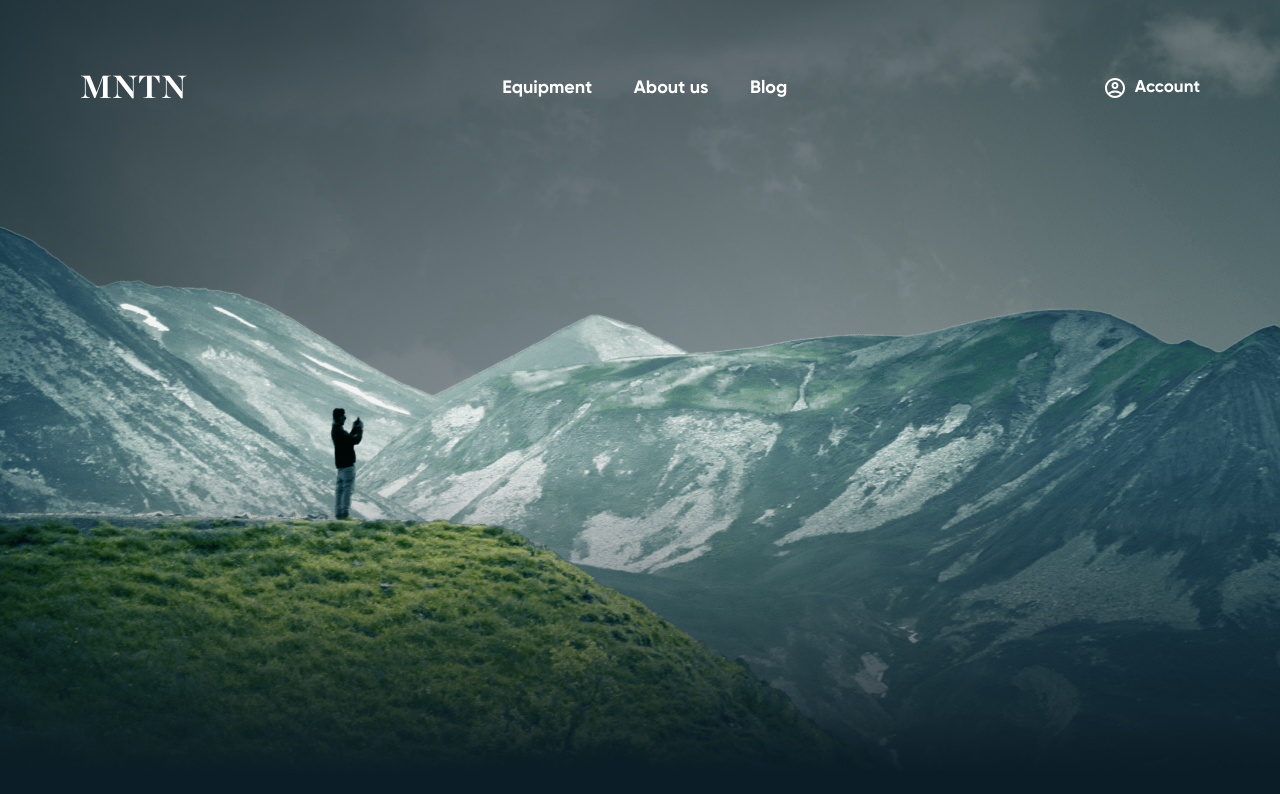
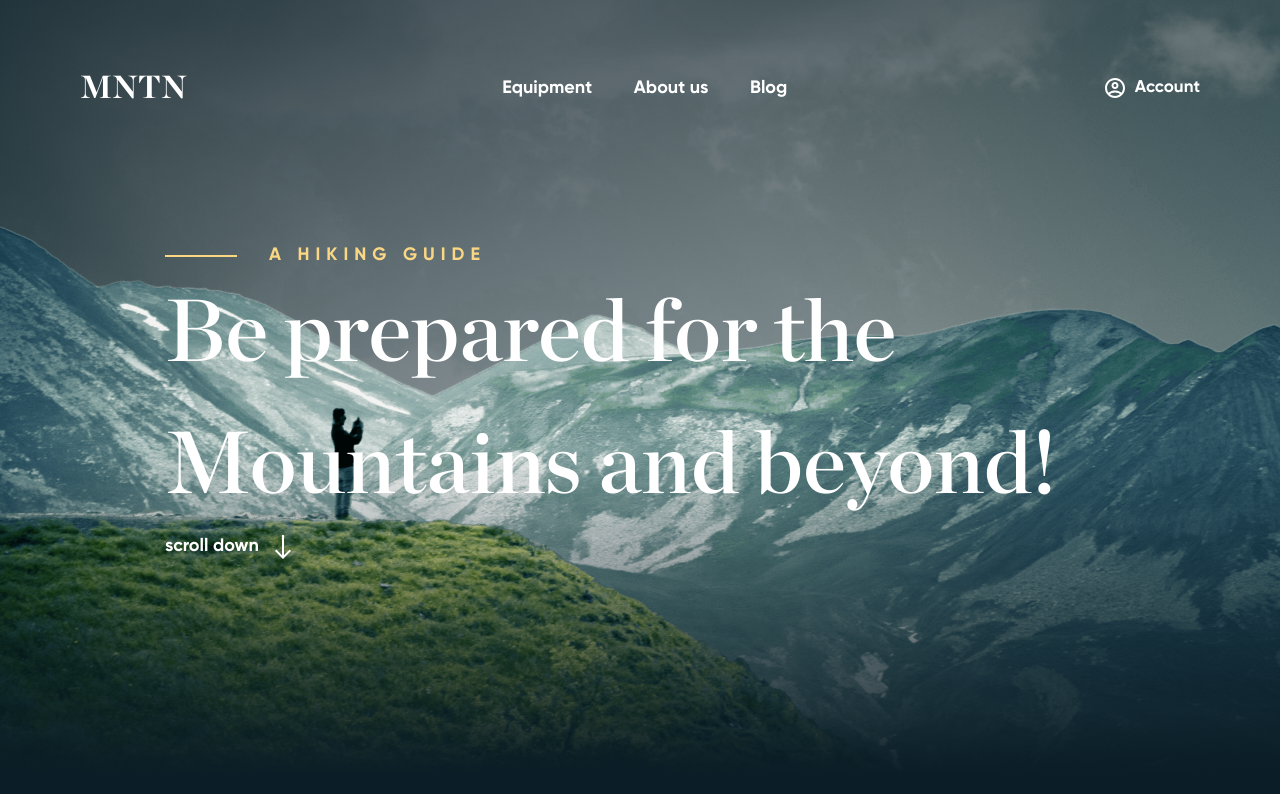
Before and after one commit to akudera/MNTN, a website built with Vite: page index.html in a window 1280 px wide. Built offline with nearby package versions, Linux system fonts and the light colour scheme.

Commit message:
add hero header

```diff
--- a/index.html
+++ b/index.html
@@ -74,6 +74,27 @@
           <img src="/images/MG.png" alt="" class="hero__image" data-scroll-speed="0.6" />
           <img src="/images/VG.png" alt="" class="hero__image" data-scroll-speed="0.7" />
         </div>
+        <div class="hero__content">
+          <header class="hero__header">
+            <span class="hero__subtitle">A Hiking guide</span>
+            <h1 class="hero__title">Be prepared for the Mountains and beyond!</h1>
+            <a class="hero__anchor" href="#">
+              scroll down
+              <svg
+                width="16"
+                height="24"
+                viewBox="0 0 16 24"
+                fill="none"
+                xmlns="http://www.w3.org/2000/svg"
+              >
+                <path
+                  d="M16 16L14.59 14.59L9 20.17V0H7V20.17L1.42 14.58L0 16L8 24L16 16Z"
+                  fill="currentColor"
+                />
+              </svg>
+            </a>
+          </header>
+        </div>
       </section>
     </main>
     <footer></footer>
--- a/src/scss/blocks/header.scss
+++ b/src/scss/blocks/header.scss
@@ -23,6 +23,7 @@
   padding-inline: 80px;
   transform: translateY(64px);
   transition: backdrop-filter var(--transition-duration);
+  z-index: 1000;
 
   &.fixed {
     position: fixed;
@@ -40,7 +41,7 @@
     transition: color var(--transition-duration);
 
     @include hover {
-      color: var(--color-text-accent);
+      color: var(--color-text-hover);
     }
   }
 
@@ -72,7 +73,7 @@
 
       @include hover {
         & span {
-          background-color: var(--color-text-accent);
+          background-color: var(--color-text-hover);
         }
       }
 
@@ -155,10 +156,10 @@
     transition: fill var(--transition-duration), color var(--transition-duration);
 
     @include hover {
-      color: var(--color-text-accent);
+      color: var(--color-text-hover);
 
       & svg {
-        fill: var(--color-text-accent);
+        fill: var(--color-text-hover);
       }
     }
   }
--- a/src/scss/blocks/hero.scss
+++ b/src/scss/blocks/hero.scss
@@ -1,4 +1,8 @@
+@use "../mixins.scss" as *;
+
 .hero {
+  position: relative;
+
   &__background {
     background-color: var(--color-root);
     width: 100%;
@@ -36,6 +40,7 @@
 
   &__image {
     position: absolute;
+    user-select: none;
 
     &:nth-child(1) {
       top: -10%;
@@ -50,6 +55,70 @@
     &:last-child {
       top: 45%;
       z-index: 1;
+    }
+  }
+
+  &__content {
+    position: absolute;
+    top: 0;
+    right: 50%;
+    transform: translateX(50%);
+    display: flex;
+    align-items: center;
+    height: 100lvh;
+    max-height: 850px;
+    max-width: 950px;
+    width: 80%;
+    color: var(--color-text);
+  }
+
+  &__title {
+    @include fluid-text(44, 88);
+    font-family: "ChronicleDisplay", serif;
+    font-weight: 600;
+  }
+
+  &__subtitle {
+    @include fluid-text(14, 18);
+    font-family: "Gilroy", sans-serif;
+    font-weight: 800;
+    color: var(--color-text-accent);
+    display: inline-flex;
+    align-items: center;
+    column-gap: 1.78em;
+    text-transform: uppercase;
+    letter-spacing: 6px;
+
+    &::before {
+      content: "";
+      display: inline-block;
+      width: 4em;
+      background-color: var(--color-text-accent);
+      height: 0.11em;
+    }
+  }
+
+  &__anchor {
+    @include fluid-text(14, 18);
+    color: var(--color-text);
+    font-family: "Gilroy", sans-serif;
+    font-weight: 700;
+    text-decoration: none;
+    display: inline-flex;
+    align-items: center;
+    column-gap: 0.89em;
+    transition: color var(--transition-duration);
+
+    & svg {
+      transition: transform var(--transition-duration);
+    }
+
+    @include hover {
+      color: var(--color-text-accent);
+
+      & svg {
+        transform: translateY(12%);
+      }
     }
   }
 }
--- /dev/null
+++ b/src/scss/globals.scss
@@ -0,0 +1,3 @@
+body {
+  background-color: var(--color-root);
+}
--- a/src/scss/main.scss
+++ b/src/scss/main.scss
@@ -1,5 +1,6 @@
 @use "./fonts.scss";
 @use "./normalize.scss";
 @use "./utils.scss";
+@use "./globals.scss";
 
 @use "./blocks/header.scss";
--- a/src/scss/variables.scss
+++ b/src/scss/variables.scss
@@ -1,7 +1,8 @@
 :root {
   --color-root: #0b1d26;
   --color-text: #ffffff;
-  --color-text-accent: #779b80;
+  --color-text-hover: #779b80;
+  --color-text-accent: #fbd784;
 
   --transition-duration: 0.3s;
 }
```
